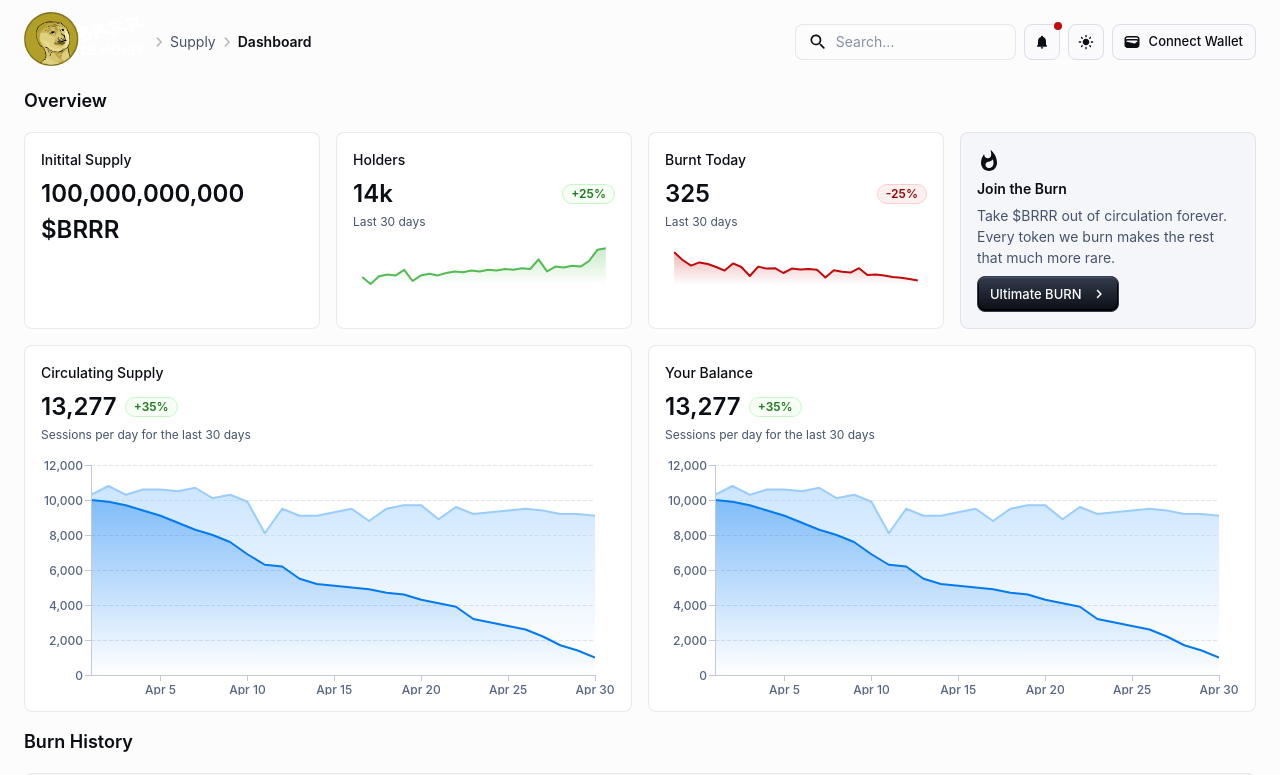
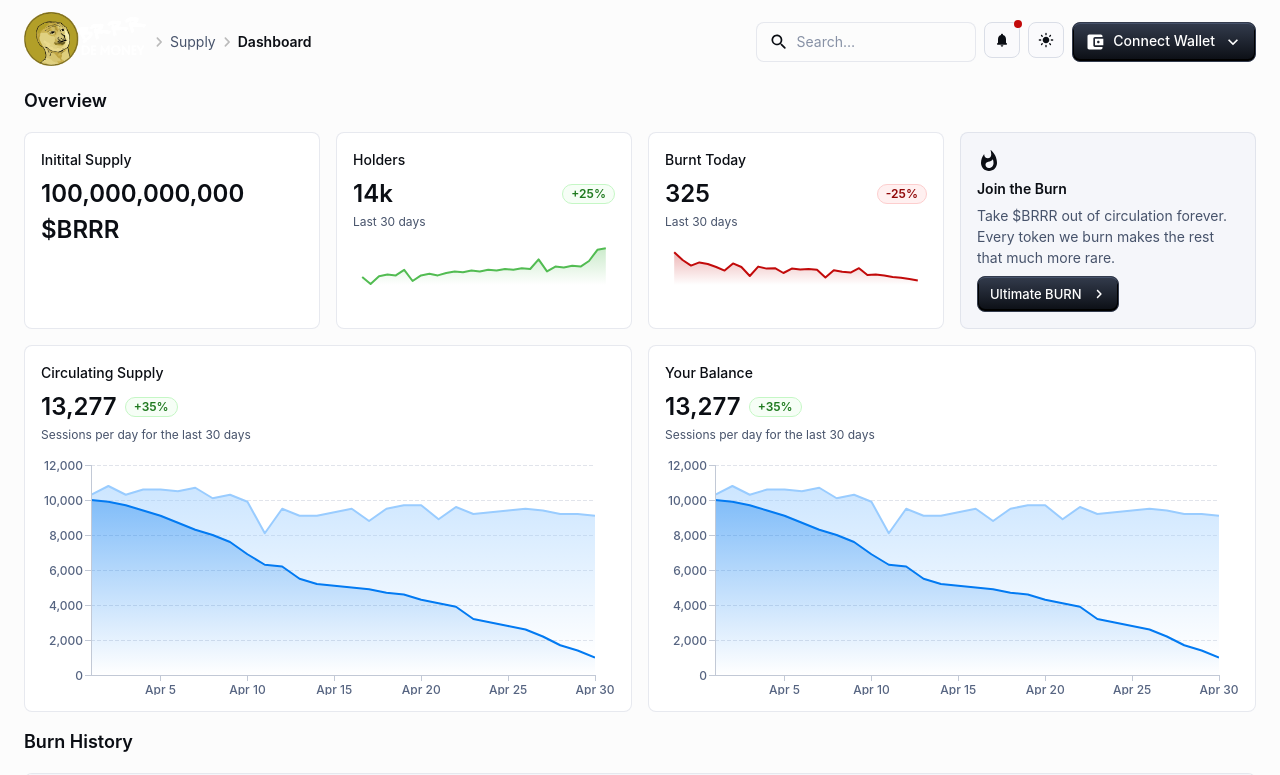
Before and after one commit to GoBrrr-Game/supply-dashboard, a React (Create React App) app: page / in a window 1280 px wide. Shown: the top 775 px of the page. Built offline with nearby package versions, Linux system fonts and the light colour scheme.

Commit message:
connect wallet button

```diff
--- a/src/dashboard/components/ConnectWallet.js
+++ b/src/dashboard/components/ConnectWallet.js
@@ -1,58 +1,60 @@
-import * as React from 'react';
-import PropTypes from 'prop-types';
-import Button from '@mui/material/Button';
-import WalletIcon from '@mui/icons-material/Wallet';
+import React, { useState } from 'react'
+import { Button, Menu, MenuItem, Typography, Box } from '@mui/material'
+import { AccountBalanceWallet, ExpandMore } from '@mui/icons-material'
 
-function ButtonField(props) {
-  const {
-    setOpen,
-    label,
-    id,
-    disabled,
-    InputProps: { ref } = {},
-    inputProps: { 'aria-label': ariaLabel } = {},
-  } = props;
+// Placeholder function for wallet connection
+const connectWallet = async (walletType) => {
+  // In a real application, this would interact with the chosen wallet
+  console.log(`Connecting to ${walletType}...`)
+  return '0x1234...5678' // Simulated wallet address
+}
+
+export default function WalletConnect() {
+  const [anchorEl, setAnchorEl] = useState(null);
+  const [walletAddress, setWalletAddress] = useState(null);
+
+  const handleClick = (event) => {
+    setAnchorEl(event.currentTarget)
+  }
+
+  const handleClose = () => {
+    setAnchorEl(null)
+  }
+
+  const handleConnectWallet = async (walletType) => {
+    const address = await connectWallet(walletType)
+    setWalletAddress(address)
+    handleClose()
+  }
+
+  const handleDisconnect = () => {
+    setWalletAddress(null)
+  }
 
   return (
-    <Button
-      variant="outlined"
-      id={id}
-      disabled={disabled}
-      ref={ref}
-      aria-label={ariaLabel}
-      size="small"
-      onClick={() => setOpen?.((prev) => !prev)}
-      startIcon={<WalletIcon fontSize="small" />}
-      sx={{ minWidth: 'fit-content' }}
-    >
-      {label ? `${label}` : 'Pick a date'}
-    </Button>
-  );
+    <Box>
+      <Button
+        variant="contained"
+        onClick={walletAddress ? handleDisconnect : handleClick}
+        endIcon={walletAddress ? null : <ExpandMore />}
+        startIcon={<AccountBalanceWallet />}
+      >
+        {walletAddress ? 'Disconnect' : 'Connect Wallet'}
+      </Button>
+      <Menu
+        anchorEl={anchorEl}
+        open={Boolean(anchorEl)}
+        onClose={handleClose}
+      >
+        <MenuItem onClick={() => handleConnectWallet('MetaMask')}>MetaMask</MenuItem>
+        <MenuItem onClick={() => handleConnectWallet('WalletConnect')}>WalletConnect</MenuItem>
+        <MenuItem onClick={() => handleConnectWallet('Coinbase Wallet')}>Coinbase Wallet</MenuItem>
+      </Menu>
+      {walletAddress && (
+        <Typography variant="body2" sx={{ mt: 1 }}>
+          Connected: {walletAddress}
+        </Typography>
+      )}
+    </Box>
+  )
 }
-
-ButtonField.propTypes = {
-  /**
-   * If `true`, the component is disabled.
-   * @default false
-   */
-  disabled: PropTypes.bool,
-  id: PropTypes.string,
-  inputProps: PropTypes.shape({
-    'aria-label': PropTypes.string,
-  }),
-  InputProps: PropTypes.shape({
-    endAdornment: PropTypes.node,
-    startAdornment: PropTypes.node,
-  }),
-  label: PropTypes.node,
-  setOpen: PropTypes.func,
-};
-
-export default function ConnectWallet() {
-
-  return (
-      <ButtonField
-        label='Connect Wallet'
-        />
-  );
-}
```
